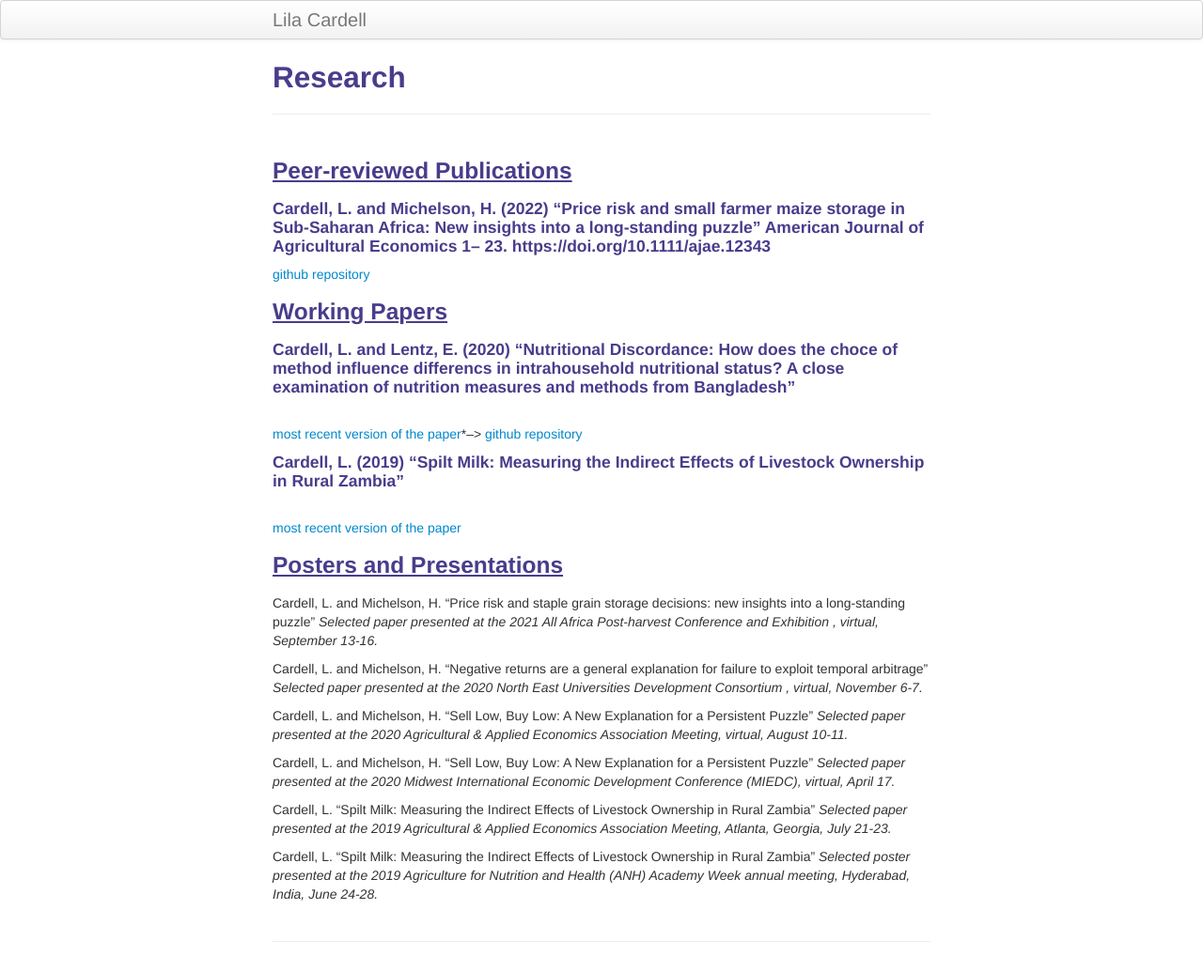
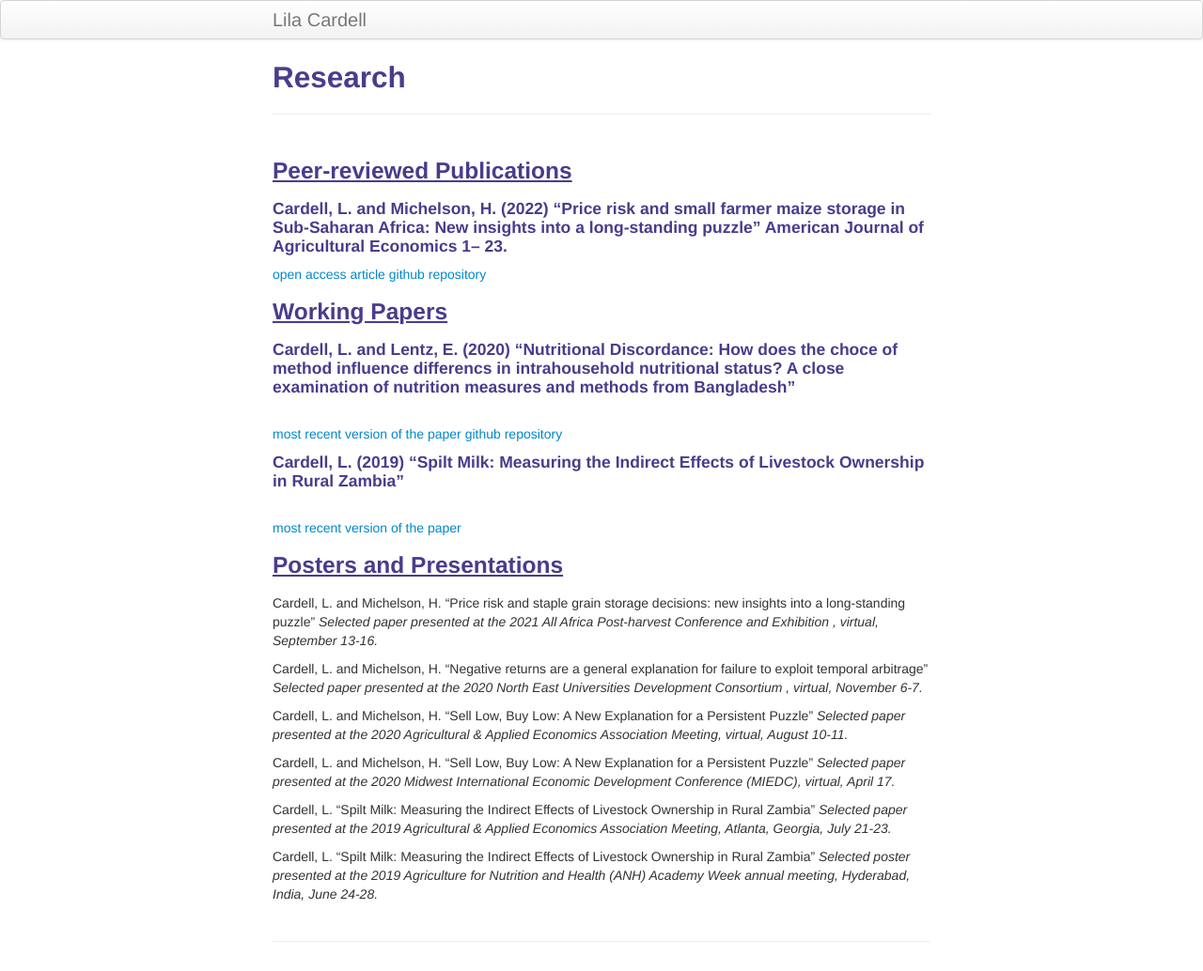
Before and after one commit to lilacardell/lilacardell.github.io, a Jekyll site: the page built from pages/research.md, in a window 1280 px wide. Shown: the whole page at 94% size. Built offline with Jekyll 4.4.1, drawn with Linux system fonts in a browser that asks for light colours.

Commit message:
Update research.md

```diff
--- a/pages/research.md
+++ b/pages/research.md
@@ -6,19 +6,18 @@ description: Lila Cardell's research
 
 ### <u>Peer-reviewed Publications </u>
 
-
-
-#### Cardell, L. and Michelson, H. (2022) "Price risk and small farmer maize storage in Sub-Saharan Africa: New insights into a long-standing puzzle" American Journal of Agricultural Economics 1– 23. https://doi.org/10.1111/ajae.12343
+#### Cardell, L. and Michelson, H. (2022) "Price risk and small farmer maize storage in Sub-Saharan Africa: New insights into a long-standing puzzle" American Journal of Agricultural Economics 1– 23.
 <!--*In this paper.*-->
- <a href="https://github.com/lilacardell/CardellMichelson2022">github repository</a>
+<a href="https://doi.org/10.1111/ajae.12343">open access article</a>
+<a href="https://github.com/lilacardell/CardellMichelson2022">github repository</a>
 <br>
 
 ### <u>Working Papers </u>
 
 #### Cardell, L. and Lentz, E. (2020) "Nutritional Discordance: How does the choce of method influence differencs in intrahousehold nutritional status? A close examination of nutrition measures and methods from Bangladesh"
 <br>
-[most recent version of the paper]({{ BASE_PATH}}/pages/working_papers/CARDELL_Spilt Milk (2019).pdf)*-->
- <a href="https://github.com/lilacardell/BIHS_Project">github repository</a>
+[most recent version of the paper]({{ BASE_PATH}}/pages/working_papers/CARDELL_Spilt Milk (2019).pdf)
+<a href="https://github.com/lilacardell/BIHS_Project">github repository</a>
 <br>
 
 
```
